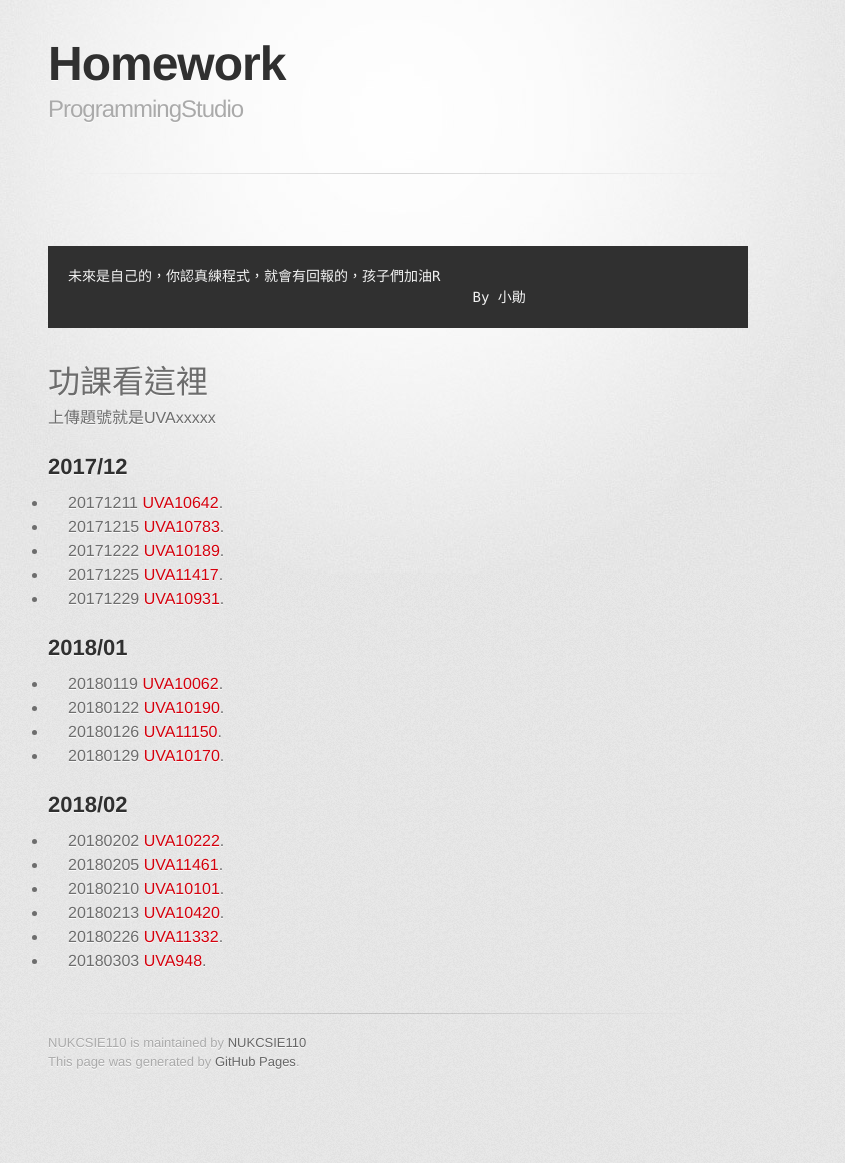
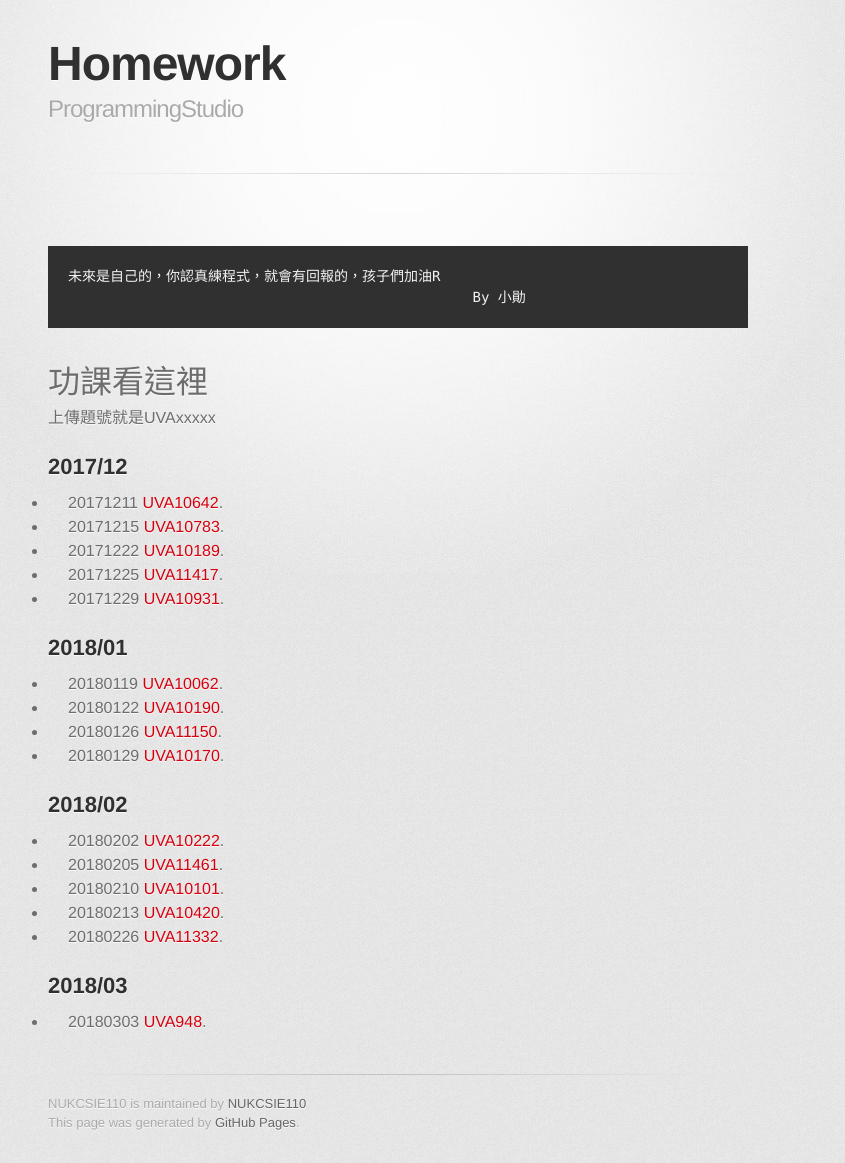
Before and after one commit to NUKCSIE110/ProgrammingStudio, a Jekyll site: the page built from homework.md, in a window 1280 px wide. Shown: the whole page, without its empty margins (242-1087 px from the left). Built offline with Jekyll 4.4.1, drawn with Linux system fonts in a browser that asks for light colours; some web fonts are replaced; before the commit the page ends 1102 px from its top, so only the background shows below that.

Commit message:
date fix

```diff
--- a/homework.md
+++ b/homework.md
@@ -27,4 +27,6 @@ layout: default
 * 20180210<a href="https://uva.onlinejudge.org/index.php?option=com_onlinejudge&Itemid=8&category=13&page=show_problem&problem=1042" target="_blank"> UVA10101</a>.<br>
 * 20180213<a href="https://uva.onlinejudge.org/index.php?option=onlinejudge&page=show_problem&problem=1361" target="_blank"> UVA10420</a>.<br>
 * 20180226<a href="https://uva.onlinejudge.org/index.php?option=onlinejudge&page=show_problem&problem=2307" target="_blank"> UVA11332</a>.<br>
+
+## 2018/03
 * 20180303<a href="https://uva.onlinejudge.org/index.php?option=onlinejudge&page=show_problem&problem=889" target="_blank"> UVA948</a>.<br>
```
